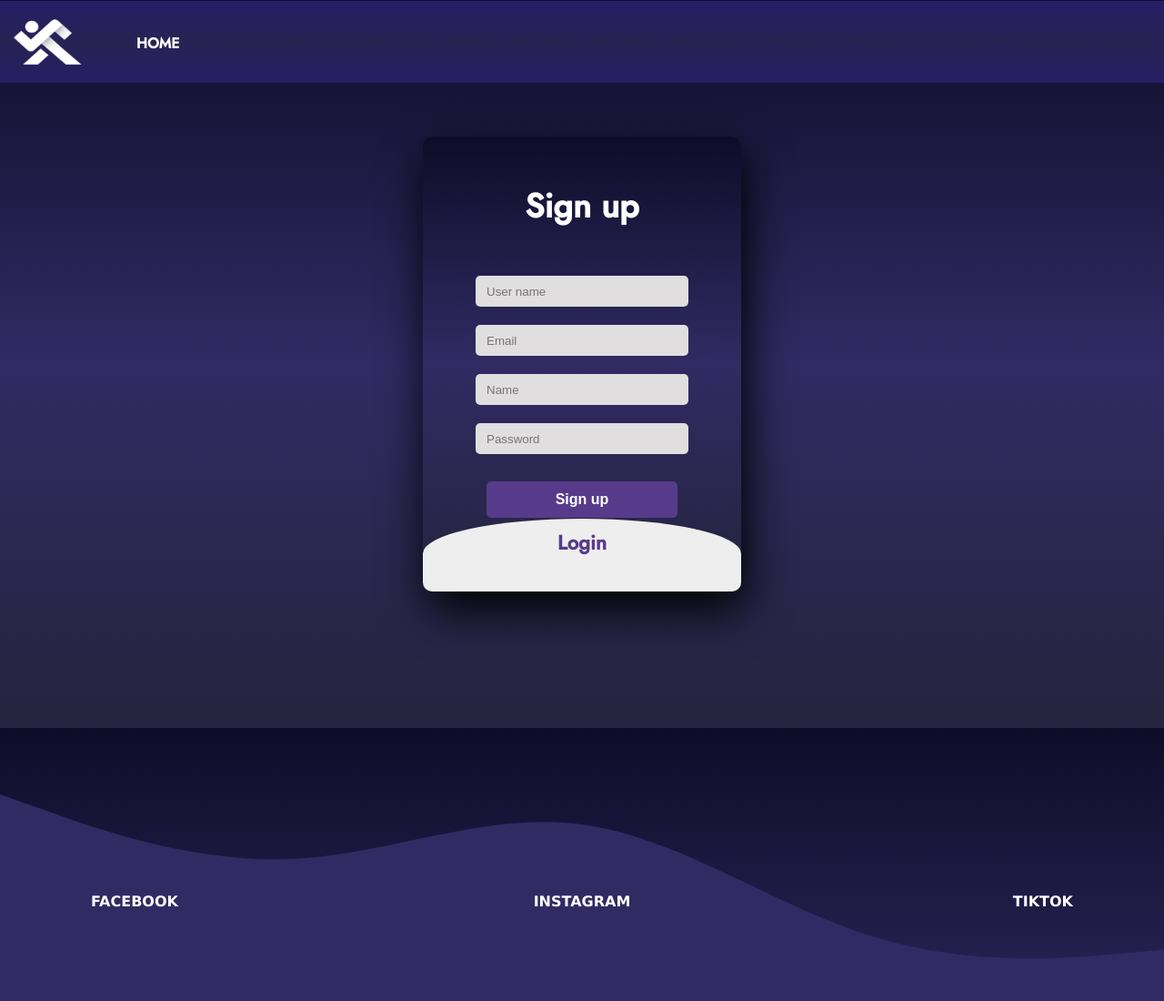
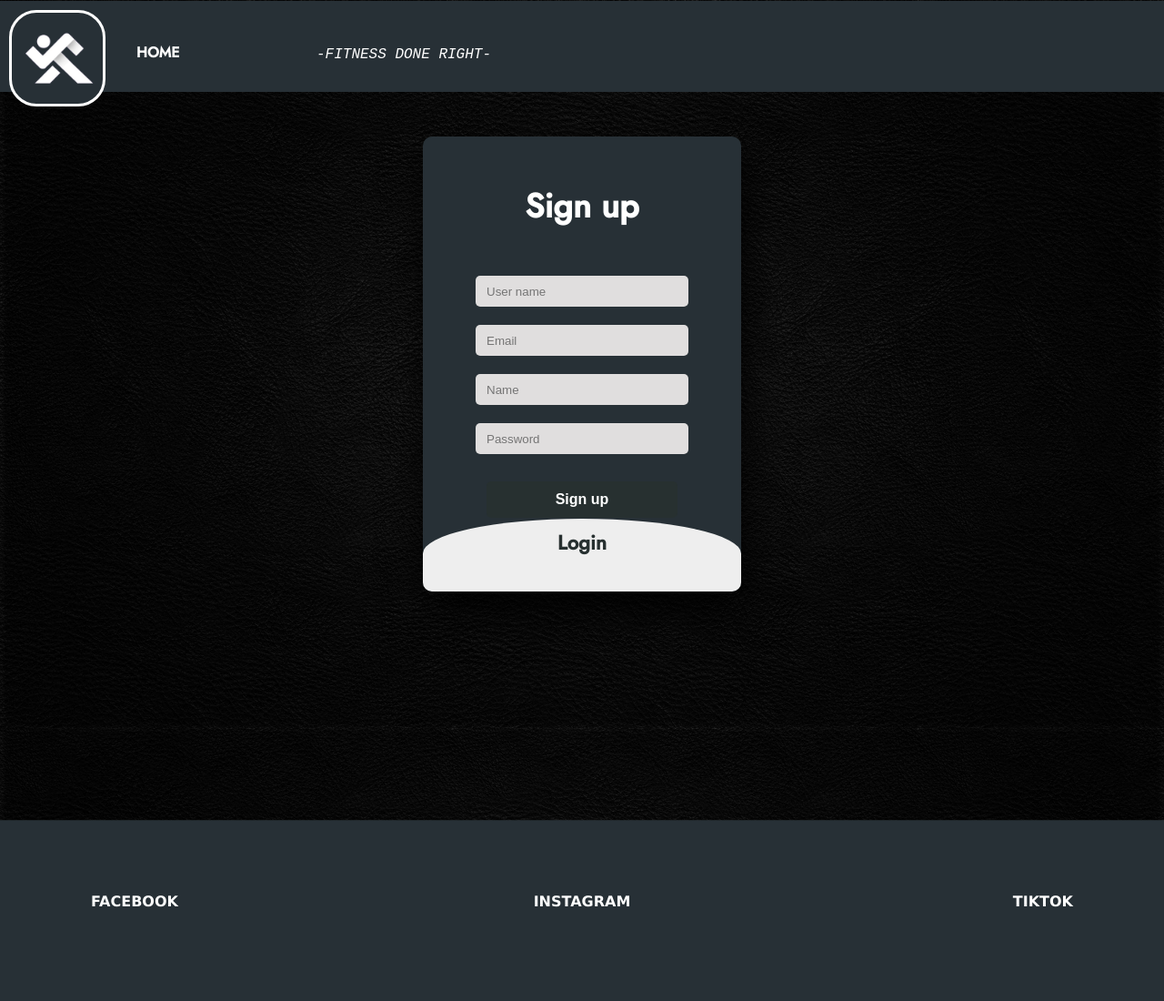
Before and after one commit to Vleramustafa/PHP, a PHP site: page /registration.php in a window 1280 px wide. Shown: the whole page at 91% size. Run offline with PHP 8.4, Linux system fonts and the light colour scheme.

Commit message:
personalproject

```diff
--- a/personalproject/registration.php
+++ b/personalproject/registration.php
@@ -13,7 +13,8 @@
 <link href="https://fonts.googleapis.com/css2?family=Jost:wght@500&display=swap" rel="stylesheet">
 <div id="topdown">
 	<img id="logo" src="images/logo.png">
-<a id="Home" href="Home.php">HOME</a>
+<a id="Home" href="home.php">HOME</a>
+<a id="slogan" href="aboutus.php">-FITNESS DONE RIGHT-</a>
 </div>
 
 
@@ -43,7 +44,7 @@
 			</div>
 	</div>
 </body>
-<svg id="svg" xmlns="http://www.w3.org/2000/svg" viewBox="0 0 1440 320"><path fill="#302b63" fill-opacity="1" d="M0,64L60,85.3C120,107,240,149,360,144C480,139,600,85,720,101.3C840,117,960,203,1080,240C1200,277,1320,267,1380,261.3L1440,256L1440,320L1380,320C1320,320,1200,320,1080,320C960,320,840,320,720,320C600,320,480,320,360,320C240,320,120,320,60,320L0,320Z"></path></svg>
+<svg id="svg" xmlns="http://www.w3.org/2000/svg" viewBox="0 0 1440 320"><path fill="#273036" fill-opacity="1" d="M0,64L0,96L1440,96L1440,320L0,320L0,320Z"></path></svg>
 <a id="ig" href="">INSTAGRAM</a>
 <a id="fb" href="">FACEBOOK</a>
 <a id="tt" href="">TIKTOK</a>
@@ -57,15 +58,16 @@ body{
 	align-items: center;
 	min-height: 100vh;
 	font-family: 'Jost', sans-serif;
-	background: linear-gradient(to bottom, #0f0c29, #302b63, #24243e);
-  background-size: cover
+	background-color:white;
+	background: url('images/background.jpg');
+  background-size: cover;
 }
 .main{
 	width: 350px;
 	height: 500px;
 	background: red;
 	overflow: hidden;
-	background: linear-gradient(to bottom, #0f0c29, #302b63, #24243e);
+	background-color:#273036;
 	border-radius: 10px;
 	box-shadow: 5px 20px 50px #000;
 }
@@ -117,15 +119,38 @@ position:absolute;
 }
 
 #logo{
- height: 90px;
+ height: 100px;
  width: 100px;
-position:relative;
-border-radius:1px;
+position: absolute;
+left:10px;
+top: 10px;
+border-radius:30px;
+border-style:solid;
+color:white;
+background-color:#273036;
 }
 
 #svg{
 	position: absolute;
 	bottom: -300px;
+}
+
+#slogan{
+	position:absolute;
+	top:50px;
+	right:740px;
+	color:#fff;
+	text-decoration:none;
+	font-family: 'Courier New', Courier, monospace;
+	font-weight: lighter;
+    font-style: italic;
+
+}
+
+#slogan:hover{
+	color:#6495ed;
+transition: ease-in 0.3s;
+transform: scale(1.1);
 }
 
 #chk{
@@ -158,22 +183,20 @@ input{
 	border: none;
 	outline: none;
 	border-radius: 5px;
-
-
 }
 
 #topdown{
- background: linear-gradient(to bottom,rgb(37, 30, 103),rgb(39, 35, 83),rgb(37, 30, 100));
+ background-color: #273036;
 	position:absolute;
 	top:1px;
 	width:100%;
-	height:90px;
+	height:100px;
 }
 
 
 #Home{
 	position:absolute;
-	top:35px;
+	top:45px;
 	left:150px;
 	color:#fff;
 	text-decoration:none;
@@ -193,7 +216,7 @@ button{
 	justify-content: center;
 	display: block;
 	color: #fff;
-	background: #573b8a;
+	background: #273030;
 	font-size: 1em;
 	font-weight: bold;
 	margin-top: 30px;
@@ -204,7 +227,7 @@ button{
 	cursor: pointer;
 }
 button:hover{
-	background: #6d44b8;
+	background:rgb(79, 78, 80)
 }
 .login{
 	height: 460px;
@@ -214,7 +237,7 @@ button:hover{
 	transition: .8s ease-in-out;
 }
 .login label{
-	color: #573b8a;
+	color: #273030;
 	transform: scale(.6);
 }
 
```
Also changed, not shown: personalproject/Home.php (+20 -10 lines), personalproject/aboutus.php (+6 -4 lines), personalproject/config.php (added, +14 -0 lines), personalproject/images/background.jpg (added).
